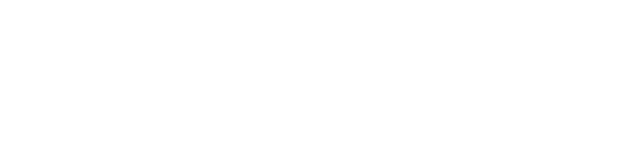
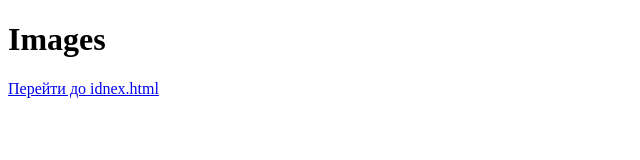
Before and after one commit to Kravazf/DZ2, a plain HTML site: page markap/gallery.html in a window 1280 px wide. Shown: the whole page, without its empty margins (0-640 px from the left). Drawn offline with Linux system fonts and the light colour scheme.

Commit message:
link between pages

```diff
--- a/markap/gallery.html
+++ b/markap/gallery.html
@@ -7,6 +7,7 @@
     <title>Document</title>
 </head>
 <body>
-
+    <h1>Images</h1>
+    <a href="index.html">Перейти до idnex.html</a>
 </body>
 </html>
```
Also changed, not shown: markap/index.html (+1 -1 lines).
